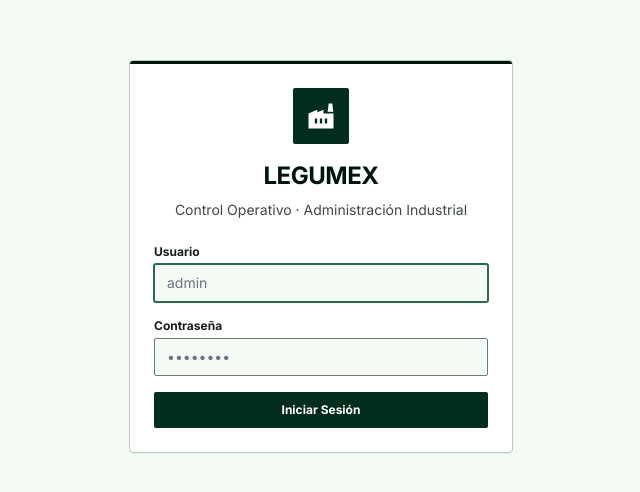
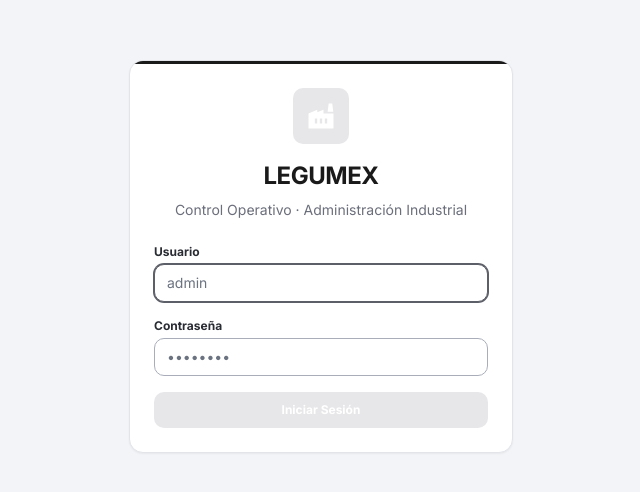
Before and after one commit to emersonrodriguez1455-lang/TestSistem, a React (Vite) app in the folder DemoProyecto/Frontend/: page /login in a window 1280 px wide. Shown: the part 144-636 px from the top of the page, without its empty margins (319-959 px from the left). Built offline with nearby package versions, Linux system fonts and the light colour scheme; no server answers.

Commit message:
Update tailwind.config.js
cambio paleta de colores

```diff
--- a/DemoProyecto/Frontend/tailwind.config.js
+++ b/DemoProyecto/Frontend/tailwind.config.js
@@ -5,63 +5,73 @@ export default {
   theme: {
     extend: {
       colors: {
-        'inverse-primary': '#a5d0b8',
-        'surface-container-low': '#eef6ee',
-        'header-fill': '#e8eef7',
-        'tertiary-fixed': '#dbe5e0',
-        'surface-container-highest': '#dde5dd',
-        error: '#ba1a1a',
-        'on-tertiary-fixed-variant': '#3f4945',
-        'on-tertiary-container': '#868f8b',
+        /*
+          ==========================================================================
+          LEGUMEX · Control Operativo — Material 3 theme (LIGHT ONLY)
+          --------------------------------------------------------------------------
+          Paleta "ink" corporativa monocromática, alineada 1:1 (mismos nombres de
+          token M3) con el sistema de referencia. Solo cambian los valores hex:
+          minimalista, seria y cohesiva — no verde agroindustrial, no pastel.
+          El rojo queda reservado exclusivamente para eliminar / errores.
+          ==========================================================================
+        */
+        'inverse-primary': '#d4d5d9',
+        'surface-container-low': '#fafbfc',
+        'header-fill': '#fafbfc',
+        'tertiary-fixed': '#e4e5eb',
+        'surface-container-highest': '#e4e5eb',
+        error: '#b3453b',
+        'on-tertiary-fixed-variant': '#4b4e57',
+        'on-tertiary-container': '#6b6e7b',
         'on-error': '#ffffff',
-        'tertiary-container': '#1f2825',
-        'secondary-container': '#aeeecb',
-        'outline-variant': '#c1c8c2',
-        'on-secondary-fixed': '#002114',
-        secondary: '#2c694e',
-        primary: '#00160c',
-        'surface-container-high': '#e2eae3',
-        'on-primary-container': '#6d9681',
-        'tertiary-fixed-dim': '#bfc9c4',
+        'tertiary-container': '#1a1a1a',
+        'secondary-container': '#e7e8ed',
+        'outline-variant': '#e2e4ea',
+        'on-secondary-fixed': '#33353c',
+        secondary: '#5c5f68',
+        primary: '#1a1a1a',
+        'surface-container-high': '#eaebf0',
+        'on-primary-container': '#1a1a1a',
+        'tertiary-fixed-dim': '#c7c9ce',
         'on-tertiary': '#ffffff',
-        'secondary-fixed-dim': '#95d4b3',
-        'surface-dim': '#d4dcd5',
-        'error-container': '#ffdad6',
+        'secondary-fixed-dim': '#c1c3ca',
+        'surface-dim': '#e9eaef',
+        'error-container': '#f1dcd9',
         'on-secondary': '#ffffff',
-        'inverse-on-surface': '#ebf3eb',
-        'surface-blue': '#f6f9ff',
-        'on-primary-fixed': '#002114',
-        tertiary: '#0a1310',
+        'inverse-on-surface': '#f3f4f7',
+        'surface-blue': '#f1f2f5',
+        'on-primary-fixed': '#1a1a1a',
+        tertiary: '#1a1a1a',
         'surface-container-lowest': '#ffffff',
-        'primary-fixed-dim': '#a5d0b8',
-        'surface-variant': '#dde5dd',
-        'on-primary-fixed-variant': '#264e3c',
-        'on-surface-subtle': '#414844',
-        'on-tertiary-fixed': '#141d1b',
-        'surface-tint': '#3e6653',
-        'on-secondary-fixed-variant': '#0e5138',
-        'on-surface-variant': '#414844',
-        outline: '#717973',
-        'surface-container': '#e8f0e8',
-        background: '#f4fbf4',
-        'on-secondary-container': '#316e52',
-        'border-muted': '#c1c8c2',
-        'surface-bright': '#f4fbf4',
-        surface: '#f4fbf4',
-        'inverse-surface': '#2b322d',
-        'primary-fixed': '#c0edd4',
-        'on-surface': '#161d19',
-        'primary-container': '#012d1d',
-        'secondary-fixed': '#b1f0ce',
-        'on-background': '#161d19',
+        'primary-fixed-dim': '#c9cacd',
+        'surface-variant': '#e2e4ea',
+        'on-primary-fixed-variant': '#3a3c43',
+        'on-surface-subtle': '#6b6e7b',
+        'on-tertiary-fixed': '#1a1a1a',
+        'surface-tint': '#1a1a1a',
+        'on-secondary-fixed-variant': '#33353c',
+        'on-surface-variant': '#6b6e7b',
+        outline: '#a9adb9',
+        'surface-container': '#f1f2f5',
+        background: '#f3f4f7',
+        'on-secondary-container': '#33353c',
+        'border-muted': '#e2e4ea',
+        'surface-bright': '#ffffff',
+        surface: '#ffffff',
+        'inverse-surface': '#2a2c34',
+        'primary-fixed': '#e7e7e9',
+        'on-surface': '#2a2c34',
+        'primary-container': '#e7e7e9',
+        'secondary-fixed': '#e7e8ed',
+        'on-background': '#2a2c34',
         'on-primary': '#ffffff',
-        'on-error-container': '#93000a',
+        'on-error-container': '#7a2f27',
       },
       borderRadius: {
-        DEFAULT: '0.125rem',
-        lg: '0.25rem',
-        xl: '0.5rem',
-        full: '0.75rem',
+        DEFAULT: '0.625rem',
+        lg: '0.875rem',
+        xl: '1rem',
+        full: '9999px',
       },
       spacing: {
         'stack-xs': '4px',
@@ -73,12 +83,12 @@ export default {
         'stack-sm': '8px',
       },
       fontFamily: {
-        'body-lg': ['Inter'],
-        'headline-md': ['Inter'],
-        'body-md': ['Inter'],
-        'headline-lg': ['Inter'],
-        'label-sm': ['Inter'],
-        'label-bold': ['Inter'],
+        'body-lg': ['Inter', 'ui-sans-serif', 'system-ui', 'sans-serif'],
+        'headline-md': ['Manrope', 'Inter', 'sans-serif'],
+        'body-md': ['Inter', 'ui-sans-serif', 'system-ui', 'sans-serif'],
+        'headline-lg': ['Manrope', 'Inter', 'sans-serif'],
+        'label-sm': ['Inter', 'ui-sans-serif', 'system-ui', 'sans-serif'],
+        'label-bold': ['Inter', 'ui-sans-serif', 'system-ui', 'sans-serif'],
       },
       fontSize: {
         'body-lg': ['16px', { lineHeight: '24px', fontWeight: '400' }],
```
